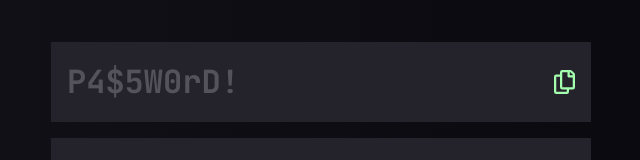
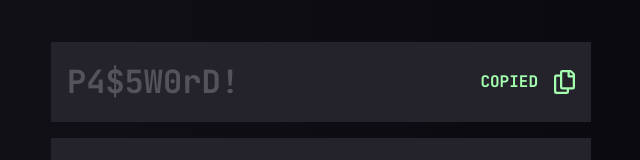
Before and after one commit to Sven-27/password-generator, a React (Vite) app: page / in a window 1280 px wide. Both pictures are taken after a click on the icon 883 px from the left and 235 px from the top of the page. Shown: the part 153-313 px from the top of the page, without its empty margins (319-959 px from the left). Built offline with nearby package versions, Linux system fonts and the light colour scheme.

Commit message:
added display coied when copy icon is clicked

```diff
--- a/src/components/Result.jsx
+++ b/src/components/Result.jsx
@@ -1,4 +1,12 @@
+import {useState} from "react";
+
 function Result({password, copyToClipboard}) {
+  const [copied, setCopied] = useState(false);
+
+  const displayCopied = () => {
+    setCopied(true);
+  }
+
   return (
     <div className="flex items-center w-full bg-grey-800 p-4">
       <input
@@ -11,13 +19,20 @@
 
       />
       <div className="flex items-center gap-4">
-        <button
-          className="uppercase text-green hidden"
-          onClick={() => copyToClipboard()}
-        >
+        {copied && (
+        <p className="uppercase text-green">
           copied
-        </button>
-        <svg className="copy cursor-pointer" width="21" height="24"  xmlns="http://www.w3.org/2000/svg"><path d="M20.341 3.091 17.909.659A2.25 2.25 0 0 0 16.319 0H8.25A2.25 2.25 0 0 0 6 2.25V4.5H2.25A2.25 2.25 0 0 0 0 6.75v15A2.25 2.25 0 0 0 2.25 24h10.5A2.25 2.25 0 0 0 15 21.75V19.5h3.75A2.25 2.25 0 0 0 21 17.25V4.682a2.25 2.25 0 0 0-.659-1.591ZM12.469 21.75H2.53a.281.281 0 0 1-.281-.281V7.03a.281.281 0 0 1 .281-.281H6v10.5a2.25 2.25 0 0 0 2.25 2.25h4.5v1.969a.282.282 0 0 1-.281.281Zm6-4.5H8.53a.281.281 0 0 1-.281-.281V2.53a.281.281 0 0 1 .281-.281H13.5v4.125c0 .621.504 1.125 1.125 1.125h4.125v9.469a.282.282 0 0 1-.281.281Zm.281-12h-3v-3h.451c.075 0 .147.03.2.082L18.667 4.6a.283.283 0 0 1 .082.199v.451Z" className="w-[clamp(18px,4vw,24px)] h-[clamp(21px,4vw,27px)]" fill="#A4FFAF"/></svg>
+        </p>
+        )}
+        <svg
+          className="copy cursor-pointer"
+          onClick={(() => copyToClipboard()) && (() => displayCopied())}
+          width="21"
+          height="24"
+          xmlns="http://www.w3.org/2000/svg">
+          <path d="M20.341 3.091 17.909.659A2.25 2.25 0 0 0 16.319 0H8.25A2.25 2.25 0 0 0 6 2.25V4.5H2.25A2.25 2.25 0 0 0 0 6.75v15A2.25 2.25 0 0 0 2.25 24h10.5A2.25 2.25 0 0 0 15 21.75V19.5h3.75A2.25 2.25 0 0 0 21 17.25V4.682a2.25 2.25 0 0 0-.659-1.591ZM12.469 21.75H2.53a.281.281 0 0 1-.281-.281V7.03a.281.281 0 0 1 .281-.281H6v10.5a2.25 2.25 0 0 0 2.25 2.25h4.5v1.969a.282.282 0 0 1-.281.281Zm6-4.5H8.53a.281.281 0 0 1-.281-.281V2.53a.281.281 0 0 1 .281-.281H13.5v4.125c0 .621.504 1.125 1.125 1.125h4.125v9.469a.282.282 0 0 1-.281.281Zm.281-12h-3v-3h.451c.075 0 .147.03.2.082L18.667 4.6a.283.283 0 0 1 .082.199v.451Z" className="w-[clamp(18px,4vw,24px)] h-[clamp(21px,4vw,27px)]"
+          fill="#A4FFAF"/>
+          </svg>
       </div>
     </div>
   )
```
